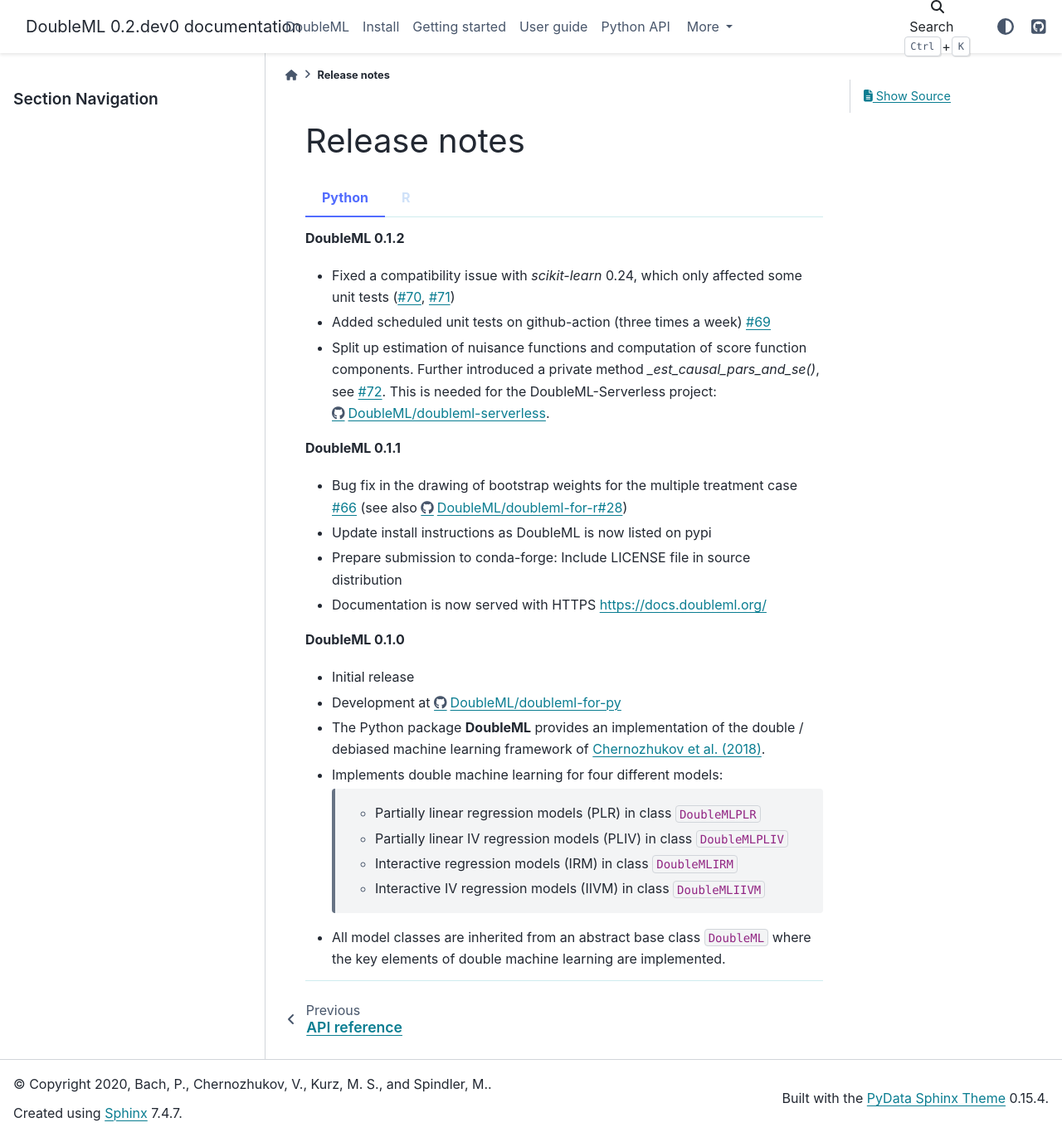
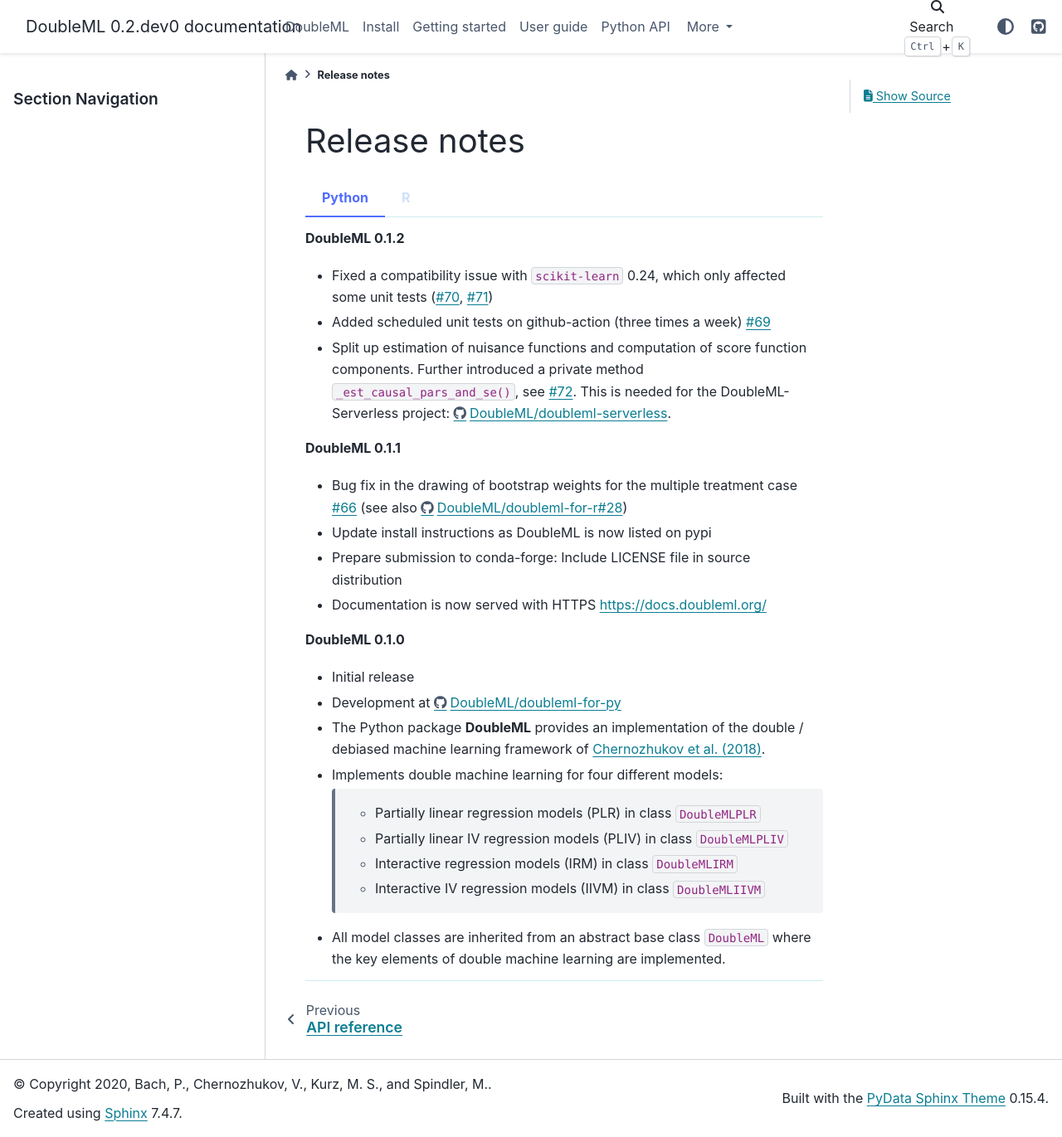
Before and after one commit to DoubleML/doubleml-docs, a Sphinx documentation site: the page built from doc/release/release.rst, in a window 1280 px wide and 1371 px high. Shown: the whole window at 83% size. Built offline with Sphinx 7.4.7 and the PyData theme 0.15.4, drawn with Linux system fonts in a browser that asks for light colours; pages that are not in the unit, such as notebooks, are missing from menus.

Commit message:
minor syntax fix

```diff
--- a/doc/release/release.rst
+++ b/doc/release/release.rst
@@ -7,11 +7,11 @@
 
     **DoubleML 0.1.2**
 
-    - Fixed a compatibility issue with `scikit-learn` 0.24, which only affected some unit tests
+    - Fixed a compatibility issue with ``scikit-learn`` 0.24, which only affected some unit tests
       (`#70 <https://github.com/DoubleML/doubleml-for-py/issues/70>`_, `#71 <https://github.com/DoubleML/doubleml-for-py/pull/71>`_)
     - Added scheduled unit tests on github-action (three times a week) `#69 <https://github.com/DoubleML/doubleml-for-py/pull/69>`_
     - Split up estimation of nuisance functions and computation of score function components. Further introduced a
-      private method `_est_causal_pars_and_se()`, see `#72 <https://github.com/DoubleML/doubleml-for-py/pull/72>`_.
+      private method ``_est_causal_pars_and_se()``, see `#72 <https://github.com/DoubleML/doubleml-for-py/pull/72>`_.
       This is needed for the DoubleML-Serverless project: https://github.com/DoubleML/doubleml-serverless.
 
     **DoubleML 0.1.1**
```
